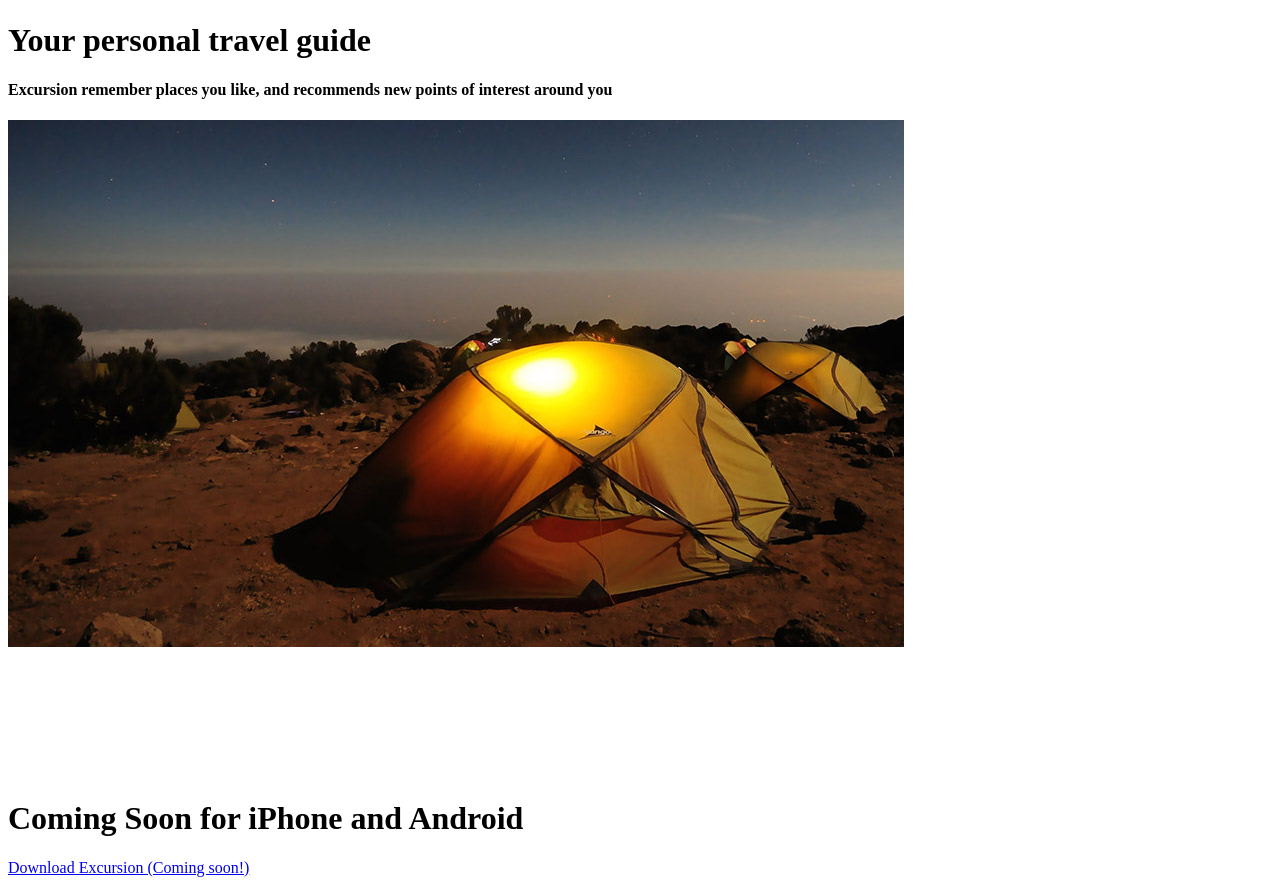
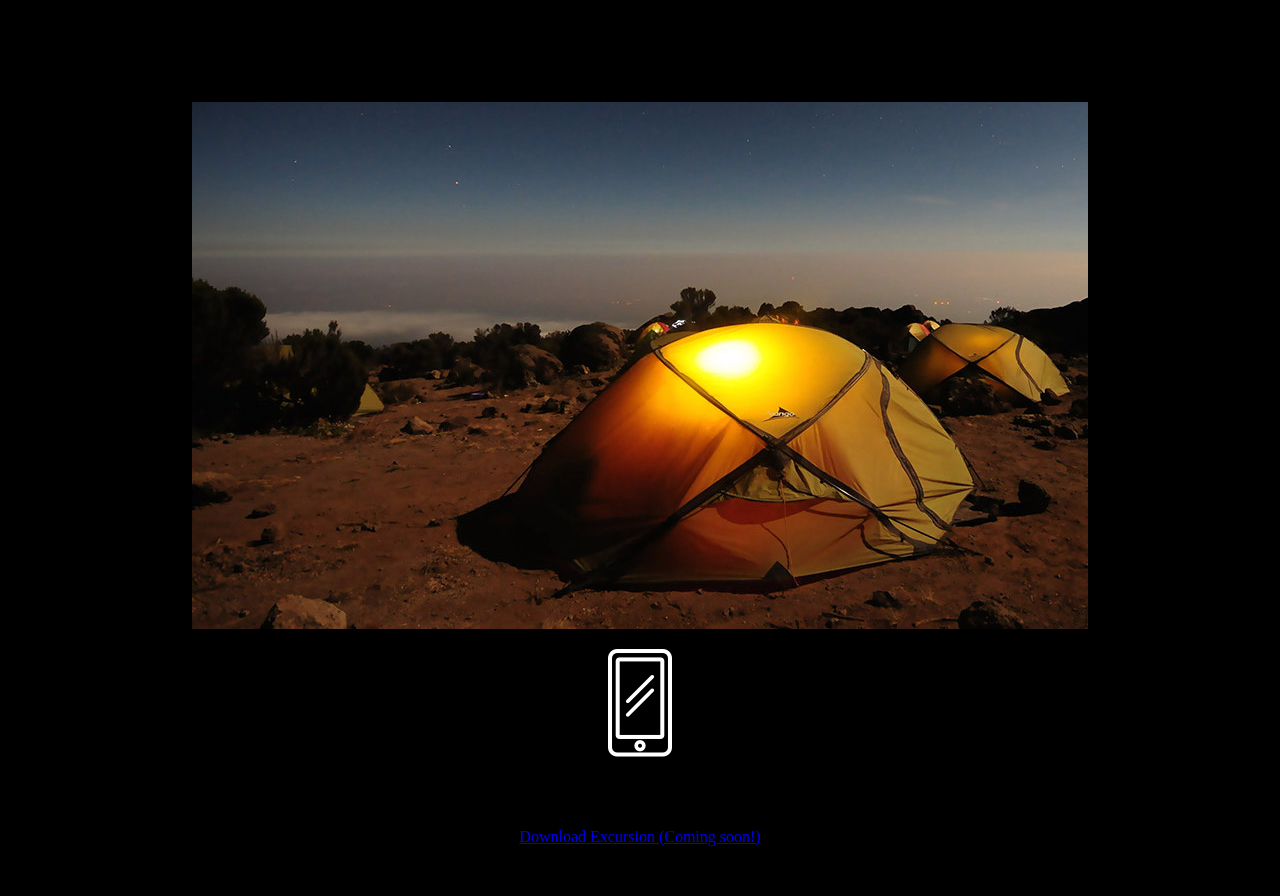
Before and after one commit to andrew-walsh/excursion, a plain HTML site: page index.html in a window 1280 px wide. Shown: the part 267-1163 px from the top of the page. Drawn offline with Linux system fonts and the light colour scheme.

Commit message:
Update HTML, start styling

```diff
--- a/index.html
+++ b/index.html
@@ -11,12 +11,13 @@
     <video autoplay>
       <source src="resources/videos/excursion.mp4" type="video/mp4">
     </video>
-    <h1>Your personal travel guide</h1>
-    <h4>Excursion remember places you like, and recommends new points of interest
-      around you</h4>
+    <h2>Your personal travel guide</h2>
+    <p>Excursion remember places you like, and recommends new points of interest
+      around you</p>
     <p><img src="resources/images/camp.jpg"></p>
     <img src="resources/images/phone.png"></p>
-    <h1>Coming Soon for iPhone and Android</h1>
+    <h2>Coming Soon for iPhone and Android</h2>
     <a href="#"><p>Download Excursion (Coming soon!)</p></a>
+    <p class="copyright">© Excursion</p>
   </body>
 </html>
--- a/resources/css/style.css
+++ b/resources/css/style.css
@@ -0,0 +1,8 @@
+body {
+  text-align: center;
+  background-color: black;
+}
+
+.copyright {
+  text-align: right;
+}
```
